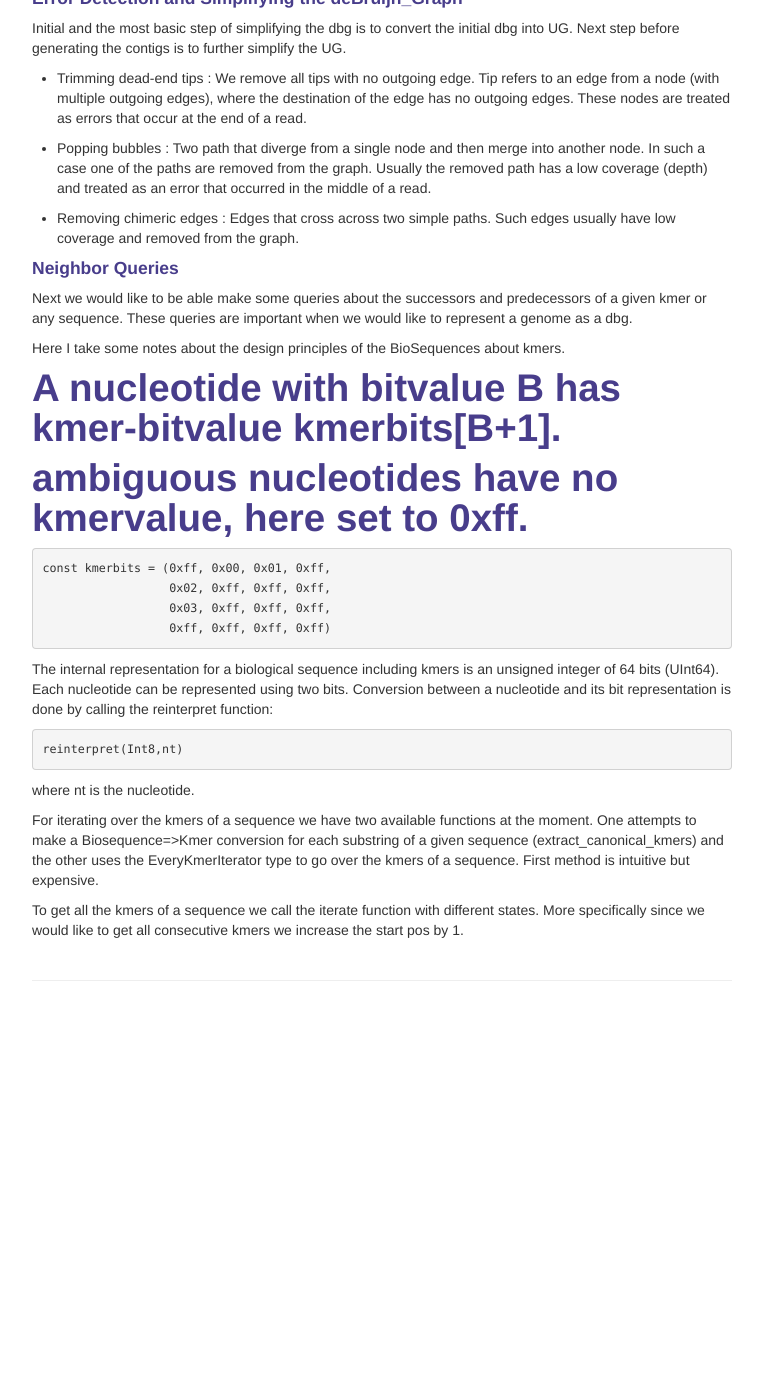
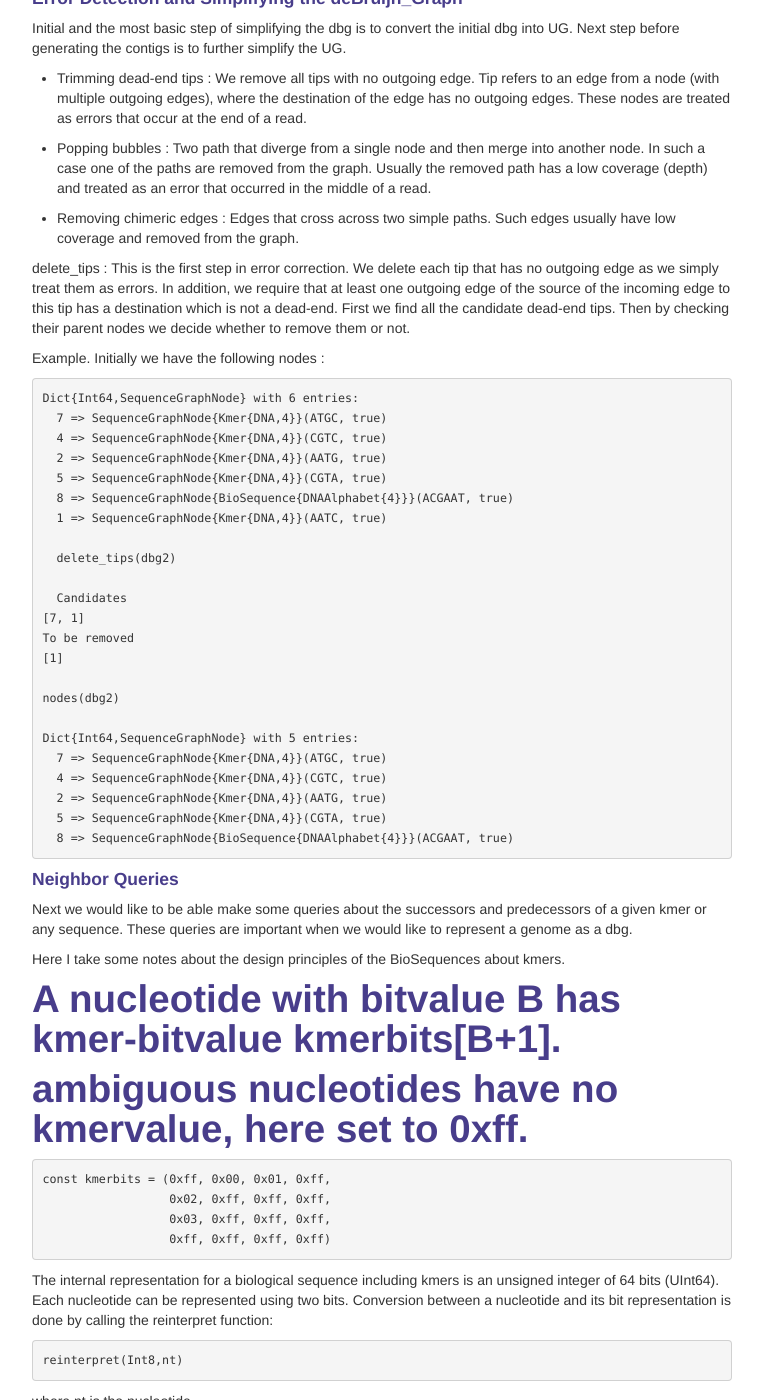
Before and after one commit to ardakdemir/ardakdemir.github.io, a Jekyll site: the page built from pages/gsoc.md, in a window 1280 px wide and 1400 px high, scrolled down 6010 px. Shown: the whole window, without its empty margins (258-1021 px from the left). Built offline with Jekyll 4.4.1, drawn with Linux system fonts in a browser that asks for light colours; before the commit the page ends 7022 px from its top, so only the background shows below that.

Commit message:
err corr

````diff
--- a/pages/gsoc.md
+++ b/pages/gsoc.md
@@ -246,6 +246,36 @@ Next step before generating the contigs is to further simplify the UG.
 
 
 
+delete_tips : This is the first step in error correction. We delete each tip that has no outgoing edge as we simply treat them as errors.
+In addition, we require that at least one outgoing edge of the source of the incoming edge to this tip has a destination which is not a dead-end. First we find all the candidate dead-end tips. Then by checking their parent nodes we decide whether to remove them or not.
+
+Example. Initially we have the following nodes :
+
+```
+Dict{Int64,SequenceGraphNode} with 6 entries:
+  7 => SequenceGraphNode{Kmer{DNA,4}}(ATGC, true)
+  4 => SequenceGraphNode{Kmer{DNA,4}}(CGTC, true)
+  2 => SequenceGraphNode{Kmer{DNA,4}}(AATG, true)
+  5 => SequenceGraphNode{Kmer{DNA,4}}(CGTA, true)
+  8 => SequenceGraphNode{BioSequence{DNAAlphabet{4}}}(ACGAAT, true)
+  1 => SequenceGraphNode{Kmer{DNA,4}}(AATC, true)
+
+  delete_tips(dbg2)
+
+  Candidates
+[7, 1]
+To be removed
+[1]
+
+nodes(dbg2)
+
+Dict{Int64,SequenceGraphNode} with 5 entries:
+  7 => SequenceGraphNode{Kmer{DNA,4}}(ATGC, true)
+  4 => SequenceGraphNode{Kmer{DNA,4}}(CGTC, true)
+  2 => SequenceGraphNode{Kmer{DNA,4}}(AATG, true)
+  5 => SequenceGraphNode{Kmer{DNA,4}}(CGTA, true)
+  8 => SequenceGraphNode{BioSequence{DNAAlphabet{4}}}(ACGAAT, true)
+```
 
 
 #### Neighbor Queries
````
